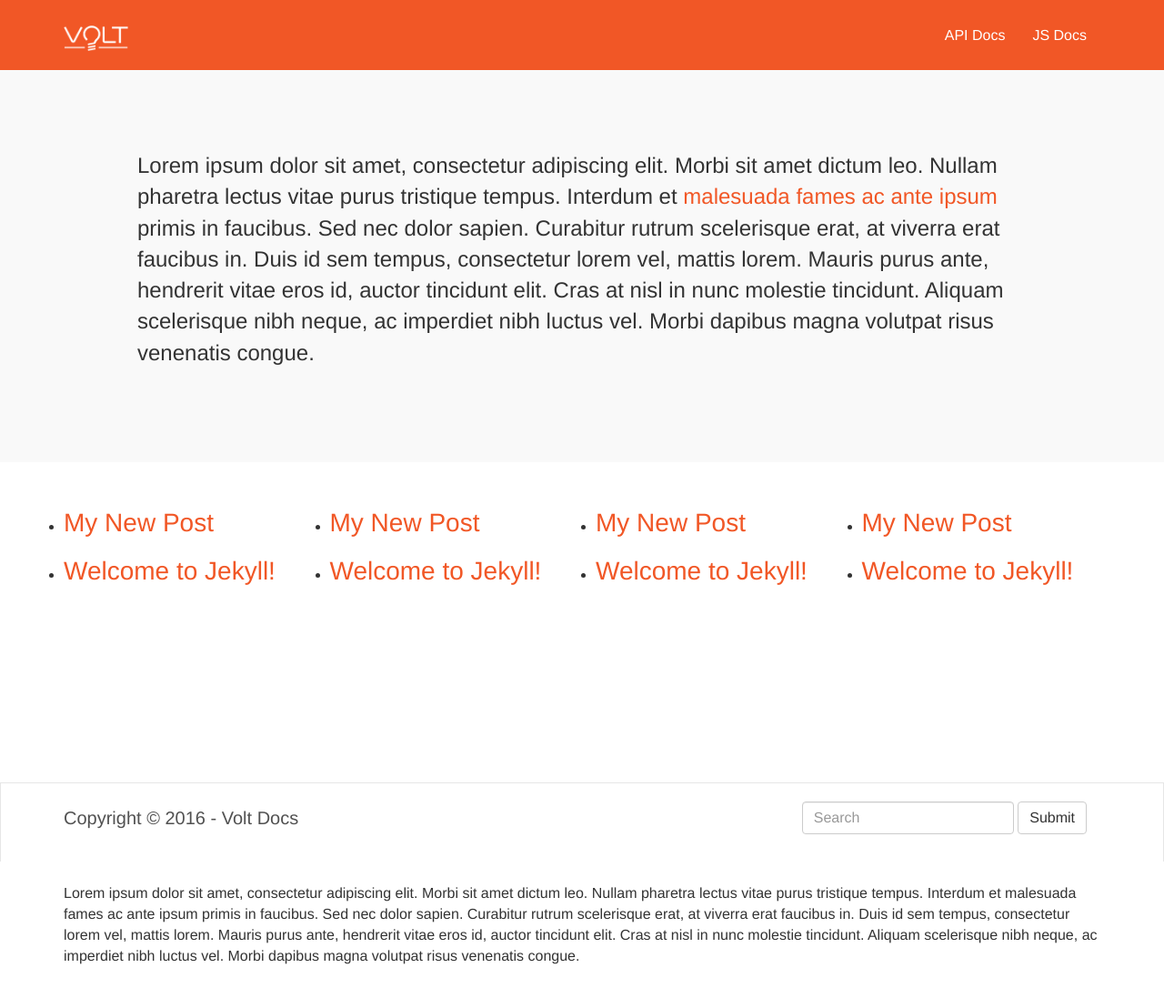
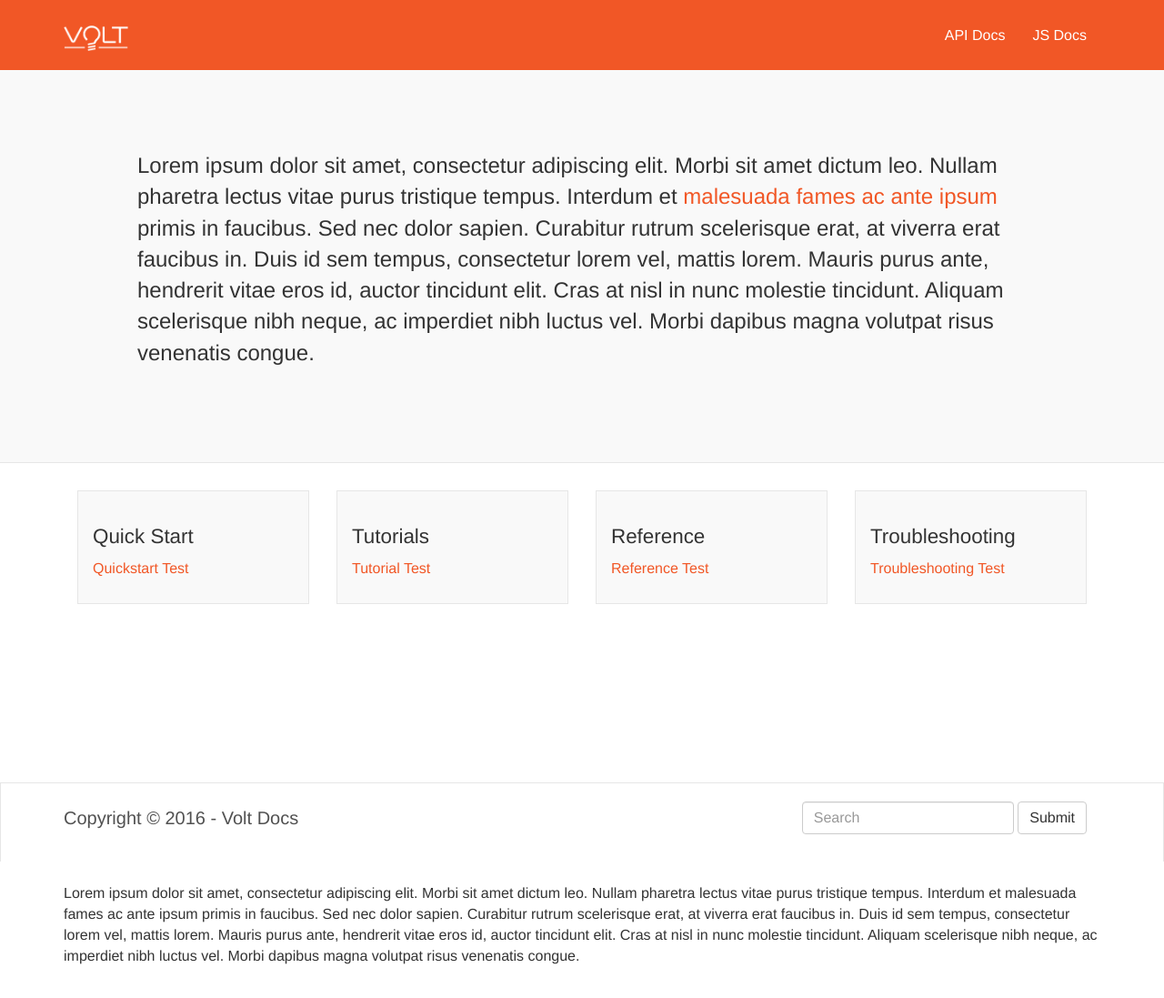
Before and after one commit to SKBruck/voltdocs, a Jekyll site: the page built from index.html, in a window 1280 px wide. Shown: the whole page at 91% size. Built offline with Jekyll 4.4.1, drawn with Linux system fonts in a browser that asks for light colours; nearby versions of some CDN libraries.

Commit message:
adding test posts to style index page

```diff
--- a/_posts/2016-07-02-welcome-to-jekyll.markdown
+++ b/_posts/2016-07-02-quickstart.markdown
@@ -1,8 +1,7 @@
 ---
 layout: post
-title:  "Welcome to Jekyll!"
-date:   2016-07-02 17:04:30 -0400
-categories: jekyll update
+title:  Quickstart Test
+category: quickstart
 ---
 You’ll find this post in your `_posts` directory. Go ahead and edit it and re-build the site to see your changes. You can rebuild the site in many different ways, but the most common way is to run `jekyll serve`, which launches a web server and auto-regenerates your site when a file is updated.
 
--- a/_posts/2016-07-04-my-new-post.md
+++ b/_posts/2016-07-04-tutorial.md
@@ -1,6 +1,7 @@
 ---
 layout: post
-title: My New Post
+title: Tutorial Test
+category: tutorials
 ---
 
 Lorem ipsum dolor sit amet, consectetur adipiscing elit. Quisque vitae mollis augue. Fusce dictum vehicula porttitor. Quisque ut leo eget felis volutpat feugiat eu non sem. Vivamus nec nibh sed dolor imperdiet fermentum sed et lorem. Donec non mollis lacus. Suspendisse consequat blandit tempus. Fusce ac nulla sapien. Nullam pharetra sodales diam, id vulputate massa laoreet sit amet. Praesent dapibus est eget risus pretium euismod. Quisque ultrices mauris pellentesque enim volutpat, ornare imperdiet lorem placerat. Nullam euismod sed mi nec lacinia. Proin pharetra nibh ut massa tempus congue. Donec bibendum ipsum sem, et accumsan massa euismod dapibus.
--- a/css/main.css
+++ b/css/main.css
@@ -15,7 +15,17 @@ body {
   height: 100%;
 }
 
-/* h1, h2, h3, h4, h5, h6 { font-size: 100%; font-weight: 400;} */
+h1 { font-size: 150%; font-weight: 400;}
+
+h2 { font-size: 140%; font-weight: 400;}
+
+h3 { font-size: 130%; font-weight: 400;}
+
+h4 { font-size: 120%; font-weight: 400;}
+
+h5 { font-size: 110%; font-weight: 400;}
+
+h6 { font-size: 100%; font-weight: 400;}
 
 /* Navigation */
 
@@ -29,6 +39,10 @@ body {
 
 /* Main Content */
 
+.jumbotron {
+  border-bottom: 1px solid #e6e6e6;
+}
+
 .jumbotron .container {
   max-width: 1170px;
   margin: 0 auto;
@@ -38,6 +52,16 @@ body {
 .container {
   max-width: 1170px;
   margin: 0 auto;
+}
+
+.post-list-box {
+  padding: 1em;
+  background-color: #f9f9f9;
+  border: 1px solid #e6e6e6;
+}
+
+.post-list {
+  list-style-type: none;
 }
 
 .post {
@@ -69,3 +93,9 @@ footer {
 .footer-navbar {
   border-bottom: 0;
 }
+
+@media (max-width: 992px) {
+  .post-list-box {
+    margin-bottom: 1em;
+  }
+}
--- a/index.html
+++ b/index.html
@@ -10,48 +10,50 @@ layout: home
 </div>
 
 <div class="container">
-  <div class="row">
-    <div class="col-md-3 col-sm-3 col-xs-2">
+  <div class="col-md-3 col-sm-6 col-xs-12">
+    <div class="post-list-box">
+      <h2 class="post-list-header">Quick Start</h2>
       <ul class="post-list">
-        {% for post in site.posts %}
-          <li>
-            <h3>
-              <a href="{{ post.url | prepend: site.baseurl }}">{{ post.title }}</a>
-            </h3>
-          </li>
+        {% for post in site.categories.quickstart %}
+          {% if post.url %}
+              <li><a href="{{ post.url }}">{{ post.title }}</a></li>
+          {% endif %}
         {% endfor %}
       </ul>
     </div>
-    <div class="col-md-3 col-sm-3 col-xs-2">
+  </div>
+  <div class="col-md-3 col-sm-6 col-xs-12">
+    <div class="post-list-box">
+      <h2 class="post-list-header">Tutorials</h2>
       <ul class="post-list">
-        {% for post in site.posts %}
-          <li>
-            <h3>
-              <a href="{{ post.url | prepend: site.baseurl }}">{{ post.title }}</a>
-            </h3>
-          </li>
+        {% for post in site.categories.tutorials %}
+          {% if post.url %}
+              <li><a href="{{ post.url }}">{{ post.title }}</a></li>
+          {% endif %}
         {% endfor %}
       </ul>
     </div>
-    <div class="col-md-3 col-sm-3 col-xs-2">
+  </div>
+  <div class="col-md-3 col-sm-6 col-xs-12">
+    <div class="post-list-box">
+      <h2 class="post-list-header">Reference</h2>
       <ul class="post-list">
-        {% for post in site.posts %}
-          <li>
-            <h3>
-              <a href="{{ post.url | prepend: site.baseurl }}">{{ post.title }}</a>
-            </h3>
-          </li>
+        {% for post in site.categories.reference %}
+          {% if post.url %}
+              <li><a href="{{ post.url }}">{{ post.title }}</a></li>
+          {% endif %}
         {% endfor %}
       </ul>
     </div>
-    <div class="col-md-3 col-sm-3 col-xs-2">
+  </div>
+  <div class="col-md-3 col-sm-6 col-xs-12">
+    <div class="post-list-box">
+      <h2 class="post-list-header">Troubleshooting</h2>
       <ul class="post-list">
-        {% for post in site.posts %}
-          <li>
-            <h3>
-              <a href="{{ post.url | prepend: site.baseurl }}">{{ post.title }}</a>
-            </h3>
-          </li>
+        {% for post in site.categories.troubleshooting %}
+          {% if post.url %}
+              <li><a href="{{ post.url }}">{{ post.title }}</a></li>
+          {% endif %}
         {% endfor %}
       </ul>
     </div>
```
Also changed, not shown: _posts/2016-07-04-reference.md (added, +11 -0 lines), _posts/2016-07-04-troubleshoot.md (added, +11 -0 lines).
